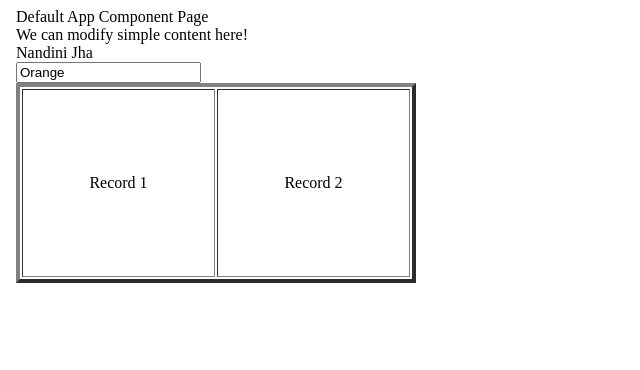
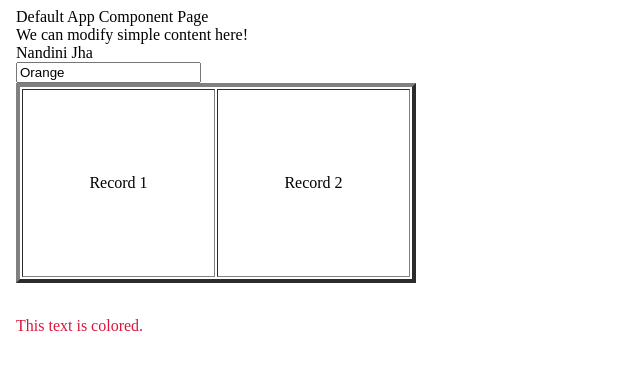
Before and after one commit to SmartNandini/AngularAppLearn1, an Angular app: page / in a window 1280 px wide. Shown: the top 370 px of the page, without its empty margins (0-640 px from the left). Built offline with nearby package versions, Linux system fonts and the light colour scheme.

Commit message:
Style Binding done!

```diff
--- a/src/app/app.component.html
+++ b/src/app/app.component.html
@@ -11,6 +11,10 @@
       <td attr.colspan="{{columnSpan}}" align="center"> Record 1 </td>
       <td [attr.colspan]="columnSpan" align="center"> Record 2 </td>
       </tr> </table>
+      <br>
+
+    <p [style.color]="textColor">This text is colored.</p>
+
 
   </body>
 </html>
--- a/src/app/app.component.ts
+++ b/src/app/app.component.ts
@@ -14,4 +14,5 @@ export class AppComponent {
   fruit = 'Orange';
   columnSpan: number = 2;
   bdr = "4px";
+  textColor='Crimson';
 }
```
